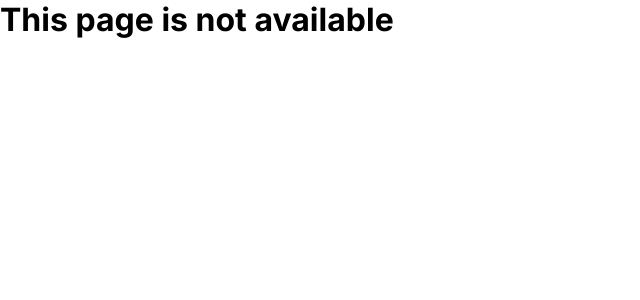
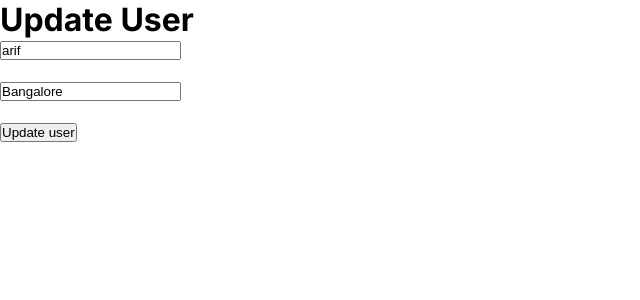
Before and after one commit to arifweb2020/Next-14, a Next.js app: page /crud/1/update in a window 1280 px wide. Before the commit this address had no page. Shown: the top 300 px of the page, without its empty margins (0-640 px from the left). Built offline with nearby package versions, Linux system fonts and the light colour scheme.

Commit message:
put integartion

```diff
--- a/app/api/users/[id]/route.ts
+++ b/app/api/users/[id]/route.ts
@@ -18,7 +18,7 @@ export async function PUT(req:any,res:any){
    // const userId = res.params.id
    payload.id= res.params.id
     console.log("payload1", payload)
-    if(!payload.name || !payload.age || !payload.id){
+    if(!payload.name || !payload.city || !payload.id){
         return NextResponse.json({result:"all field is required", success:false},{status:400})
     }
     return NextResponse.json({result:payload,success:true},{status:200})
--- /dev/null
+++ b/app/crud/[id]/update/page.tsx
@@ -0,0 +1,60 @@
+"use client";
+import React, { useEffect, useState } from "react";
+
+const Page = ({ params }: any) => {
+  let id = params.id;
+  const [name, setName] = useState("");
+  const [city, setCity] = useState("");
+
+useEffect(()=>{
+    getUserDeatils()
+},[])
+
+  const getUserDeatils = async () => {
+    console.log(name, city);
+    let data: any = await fetch("http://localhost:3000/api/users/" + id)
+    data = await data.json()
+    setName(data.result.name)
+    setCity(data.result.city)
+  };
+
+  const updateUser = async ()=>{
+    console.log(name,city,id)
+    let res: any = await fetch("http://localhost:3000/api/users/"+ id, {
+      method: "PUT",
+      body: JSON.stringify({ name, city }),
+    });
+    res = await res.json();
+    console.log("res", res);
+    if (res.success) {
+      alert("update sucessfully");
+    } else {
+      alert(res.result);
+    }
+  }
+
+  return (
+    <div>
+      <h1>Update User</h1>
+      <input
+        type="text"
+        placeholder="enter name"
+        value={name}
+        onChange={(e: any) => setName(e.target.value)}
+      />
+      <br />
+      <br />
+      <input
+        type="text"
+        placeholder="enter city"
+        value={city}
+        onChange={(e: any) => setCity(e.target.value)}
+      />
+      <br />
+      <br />
+      <button onClick={updateUser}>Update user</button>
+    </div>
+  );
+};
+
+export default Page;
--- a/app/crud/page.tsx
+++ b/app/crud/page.tsx
@@ -21,6 +21,7 @@ const Crud = async () => {
         return (
           <p key={user.id}>
             <Link href={`/crud/${user.id}`}>{user.name}</Link>
+            <span style={{marginLeft:'30px',color:'green'}}><Link href={`/crud/${user.id}/update`}>Edit</Link></span>
           </p>
         );
       })}
```
Also changed, not shown: steps.txt.
